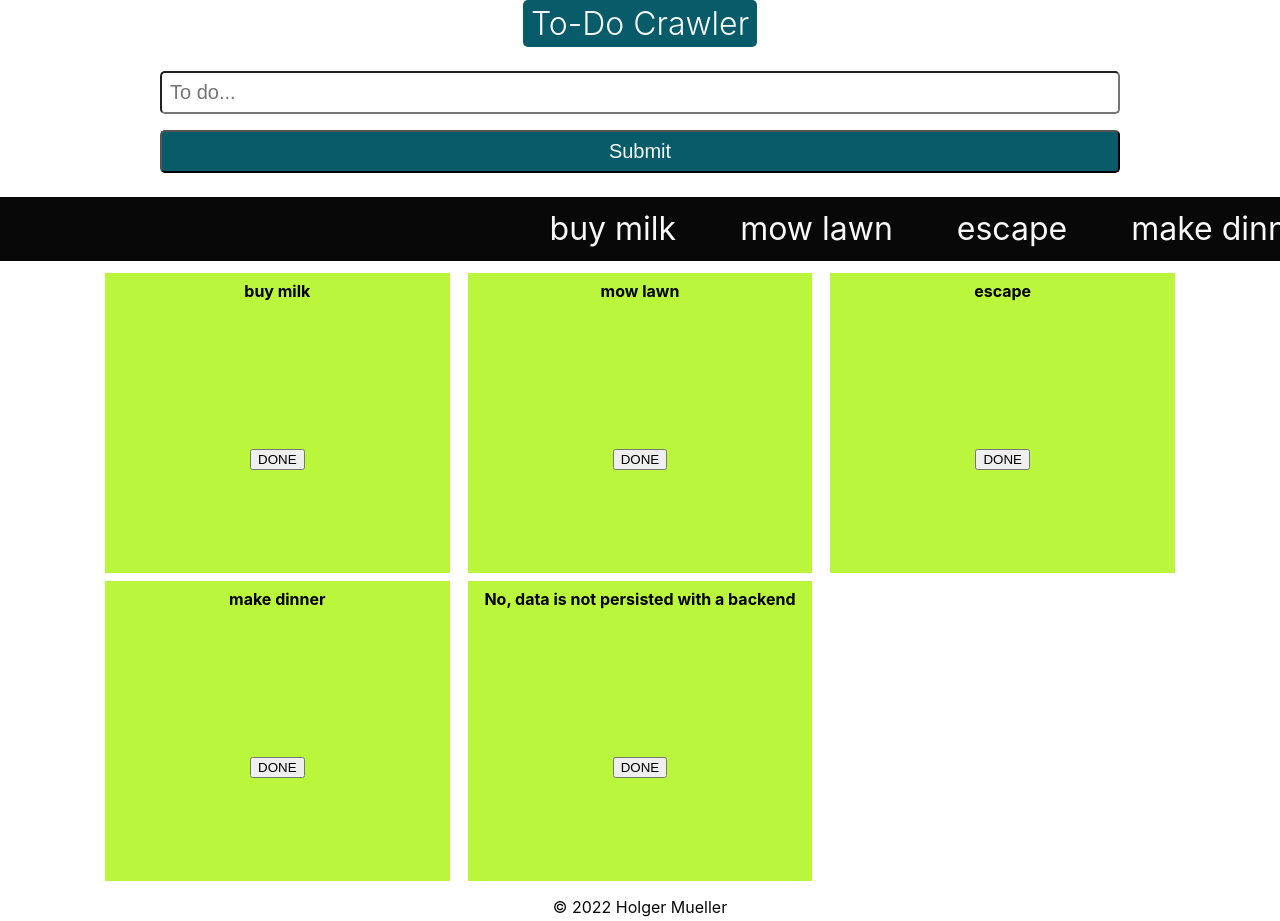
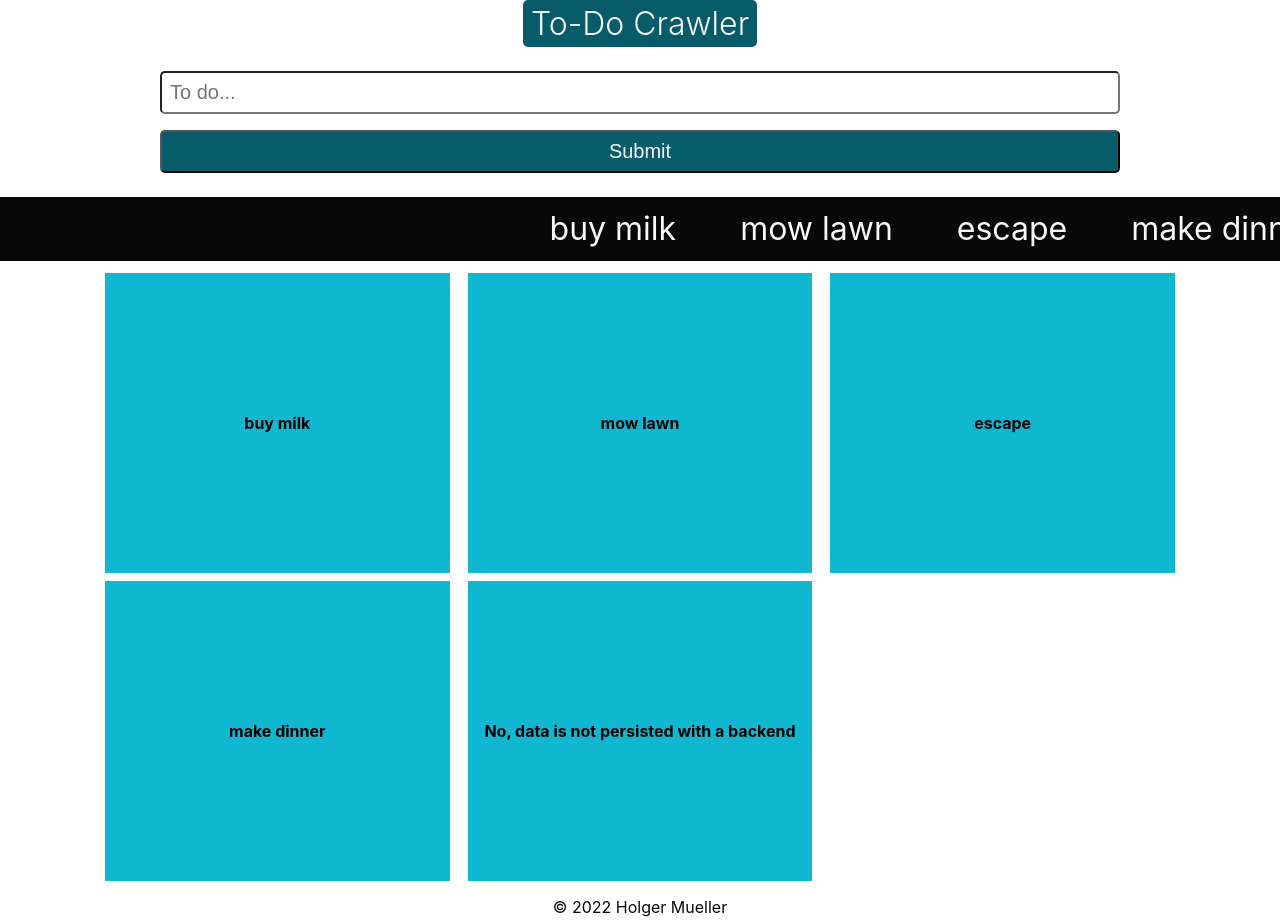
Before and after one commit to Holgermueller/todocrawl, a React (Create React App) app: page / in a window 1280 px wide. Built offline with nearby package versions, Linux system fonts and the light colour scheme.

Commit message:
some styling

```diff
--- a/src/App.css
+++ b/src/App.css
@@ -1,7 +1,8 @@
 :root {
   --blackColor: #080808;
   --white-color: #f8f8f8;
-  --main-color: #085b68;
+  --main-color: hsl(188, 86%, 22%);
+  --secondary-color: hsl(188, 86%, 44%);
 }
 
 * {
@@ -98,10 +99,36 @@ section {
 
 .todo-item {
   text-align: center;
-  background-color: #baf73c;
+  background-color: var(--secondary-color);
   margin: 0.25rem auto;
   min-height: 300px;
   width: 95%;
+  display: grid;
+  align-items: center;
+}
+
+.todo-item:hover {
+  background-image: linear-gradient(
+    135deg,
+    var(--secondary-color),
+    var(--secondary-color),
+    var(--secondary-color),
+    var(--white-color),
+    var(--secondary-color),
+    var(--secondary-color),
+    var(--secondary-color)
+  );
+  background-size: 300%;
+  animation: shimmer 1s linear 1;
+}
+
+@keyframes shimmer {
+  0% {
+    background-position: left;
+  }
+  100% {
+    background-position: right;
+  }
 }
 
 .todo-name {
--- a/src/components/ToDos.js
+++ b/src/components/ToDos.js
@@ -1,9 +1,9 @@
 import { useSelector, useDispatch } from "react-redux";
-import { removeTodo } from "../features/todos/todoSlice";
+//import { removeTodo } from "../features/todos/todoSlice";
 
 export default function ToDos() {
   const { todos } = useSelector((state) => state.todos);
-  const dispatch = useDispatch();
+  //const dispatch = useDispatch();
 
   return (
     <section className="to-do-list">
@@ -11,7 +11,7 @@ export default function ToDos() {
         {todos.map((todo, i) => (
           <div className="todo-item" key={i}>
             <div className="todo-name">{todo.name}</div>
-            <div className="done-button-container">
+            {/* <div className="done-button-container">
               <button
                 id={todo.id}
                 className="done-button"
@@ -19,7 +19,7 @@ export default function ToDos() {
               >
                 DONE
               </button>
-            </div>
+            </div> */}
           </div>
         ))}
       </div>
```
